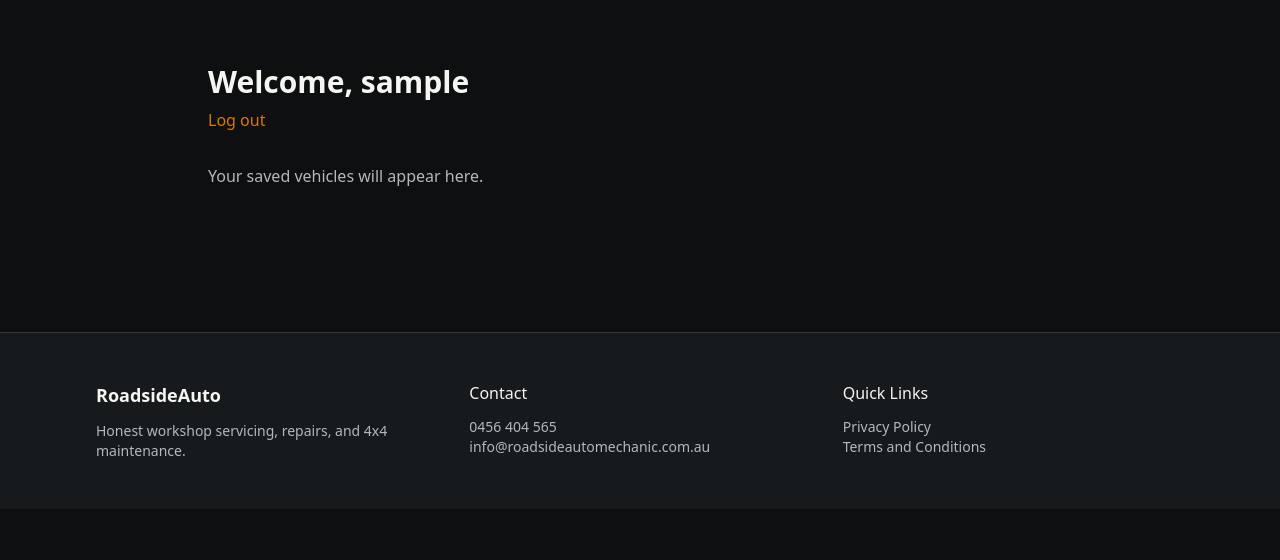
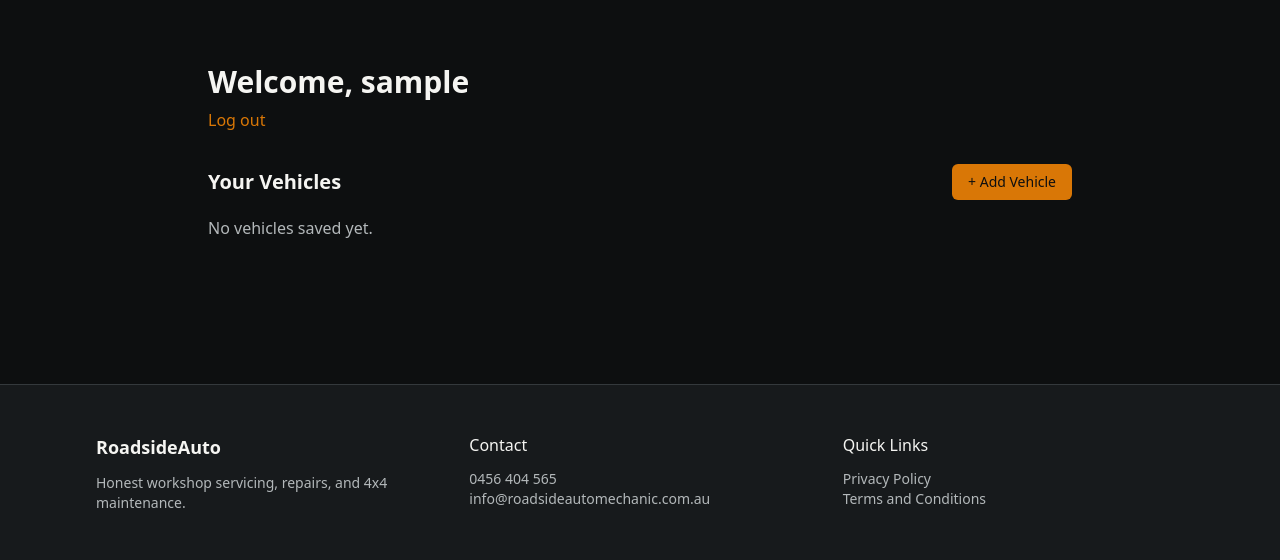
Before and after one commit to Philip-0w0/roadsideautomechanic-django, a Django app: page /accounts/dashboard/ in a window 1280 px wide. Shown: the part 65-625 px from the top of the page. Run offline with Django 5.2, Linux system fonts and the light colour scheme; the visitor is signed in with stand-in values (Sample User, id 1); some libraries are stand-ins or nearby versions.

Commit message:
Add vehicle creation and dashboard listing

```diff
--- a/accounts/templates/accounts/dashboard.html
+++ b/accounts/templates/accounts/dashboard.html
@@ -6,6 +6,27 @@
   <p class="text-text-secondary mb-8">
     <a href="{% url 'logout' %}" class="text-accent hover:text-accent-hover">Log out</a>
   </p>
-  <p class="text-text-secondary">Your saved vehicles will appear here.</p>
+
+  <div class="flex items-center justify-between mb-4">
+    <h2 class="text-xl font-bold">Your Vehicles</h2>
+    <a href="{% url 'add_vehicle' %}" class="bg-accent text-background px-4 py-2 rounded-md font-medium hover:bg-accent-hover text-sm">
+      + Add Vehicle
+    </a>
+  </div>
+
+  {% if vehicles %}
+  <div class="grid md:grid-cols-2 gap-4">
+    {% for vehicle in vehicles %}
+    <div class="bg-surface border border-border rounded-lg p-4">
+      <h3 class="font-bold">{{ vehicle.year }} {{ vehicle.make }} {{ vehicle.model }}</h3>
+      {% if vehicle.registration %}
+        <p class="text-text-secondary text-sm">Rego: {{ vehicle.registration }}</p>
+      {% endif %}
+    </div>
+    {% endfor %}
+  </div>
+  {% else %}
+    <p class="text-text-secondary">No vehicles saved yet.</p>
+  {% endif %}
 </div>
 {% endblock %}
--- a/accounts/urls.py
+++ b/accounts/urls.py
@@ -7,4 +7,5 @@ urlpatterns = [
     path('login/', auth_views.LoginView.as_view(template_name='accounts/login.html'), name='login'),
     path('logout/', auth_views.LogoutView.as_view(next_page='home'), name='logout'),
     path('dashboard/', views.dashboard, name='dashboard'),
+    path('vehicles/add/', views.add_vehicle, name='add_vehicle'),
 ]
--- a/accounts/views.py
+++ b/accounts/views.py
@@ -2,6 +2,7 @@ from django.contrib.auth.forms import UserCreationForm
 from django.contrib.auth import login
 from django.contrib.auth.decorators import login_required
 from django.shortcuts import render, redirect
+from .forms import VehicleForm
 
 def register(request):
     if request.method == 'POST':
@@ -16,4 +17,18 @@ def register(request):
 
 @login_required
 def dashboard(request):
-    return render(request, 'accounts/dashboard.html')
+    vehicles = request.user.vehicles.all()
+    return render(request, 'accounts/dashboard.html', {'vehicles': vehicles})
+
+@login_required
+def add_vehicle(request):
+    if request.method == 'POST':
+        form = VehicleForm(request.POST)
+        if form.is_valid():
+            vehicle = form.save(commit=False)
+            vehicle.owner = request.user
+            vehicle.save()
+            return redirect('dashboard')
+    else:
+        form = VehicleForm()
+    return render(request, 'accounts/add_vehicle.html', {'form': form})
```
Also changed, not shown: accounts/forms.py (added, +7 -0 lines), accounts/templates/accounts/add_vehicle.html (added, +14 -0 lines).
